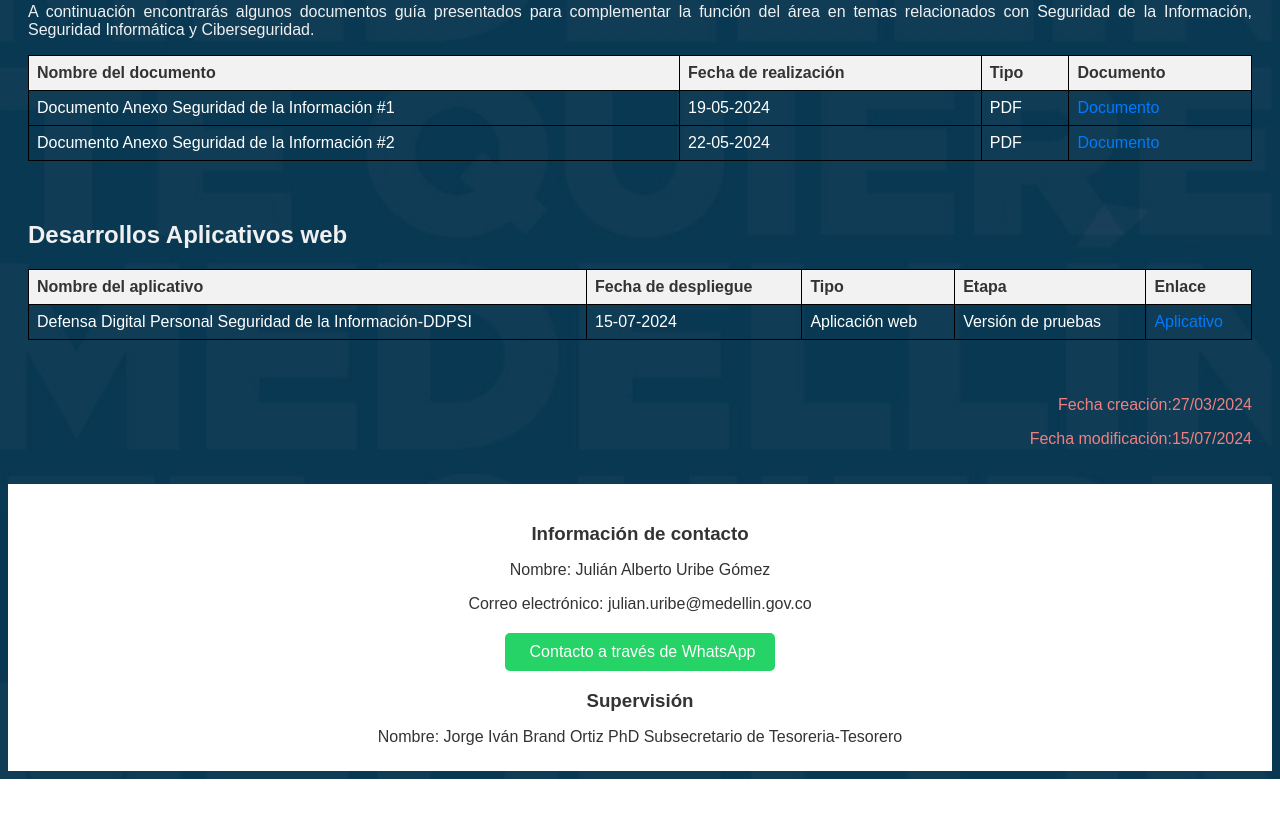
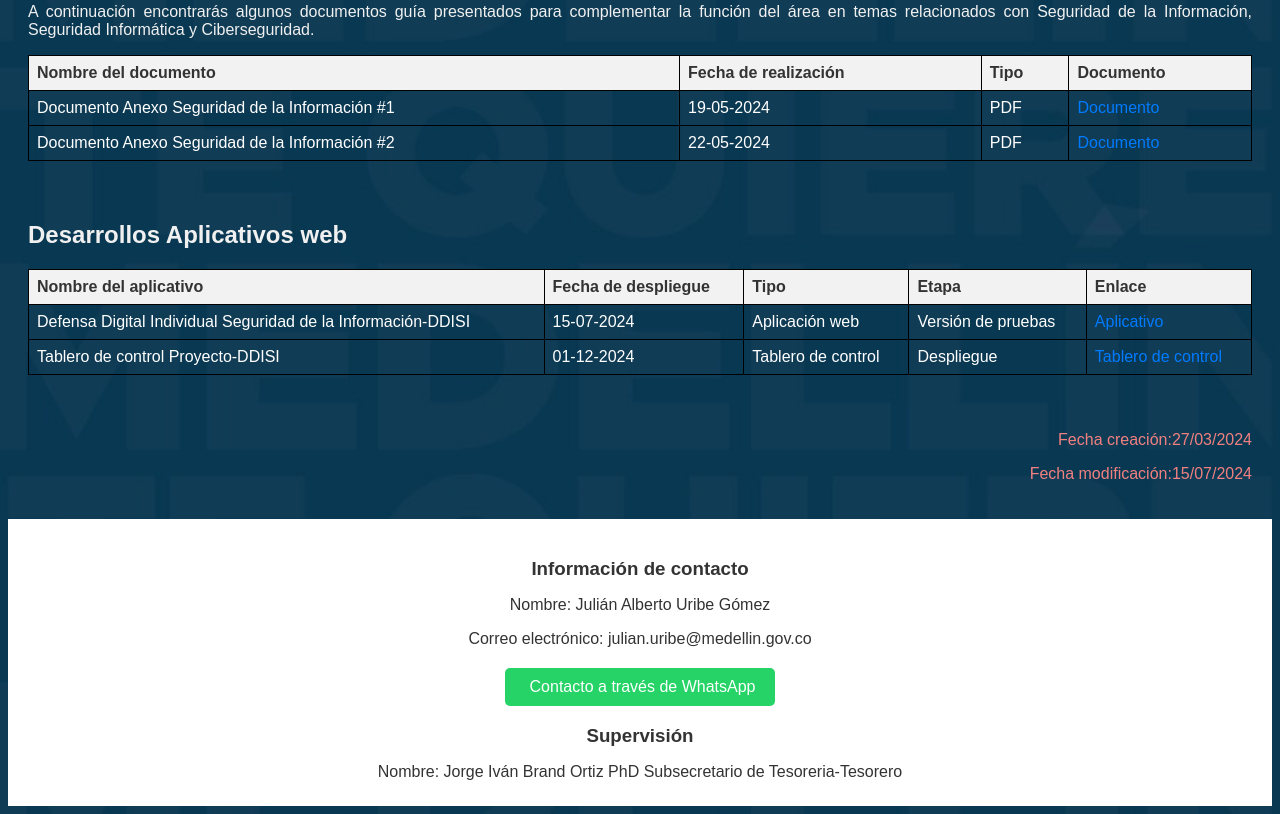
Before and after one commit to tesoreriahub/tesoreria, a plain HTML site: page control.html in a window 1280 px wide. Shown: the part 597-1411 px from the top of the page. Before the commit the page ends 1376 px from the top, so only its background shows below. Drawn offline with Linux system fonts and the light colour scheme.

Commit message:
Update control.html

```diff
--- a/control.html
+++ b/control.html
@@ -84,11 +84,18 @@
               <th>Enlace</th>
             </tr>
             <tr>
-                <td>Defensa Digital Personal Seguridad de la Información-DDPSI</td>
+                <td>Defensa Digital Individual Seguridad de la Información-DDISI</td>
                 <td>15-07-2024</td>
                 <td>Aplicación web</td>
                 <td>Versión de pruebas</td>
-                <td><a href="https://tesoreriahub.github.io/DDPSI/" target="_blank">Aplicativo</a></td>
+                <td><a href="https://tesoreriahub.github.io/DDISI/" target="_blank">Aplicativo</a></td>
+            </tr>
+             <tr>
+                <td>Tablero de control Proyecto-DDISI</td>
+                <td>01-12-2024</td>
+                <td>Tablero de control</td>
+                <td>Despliegue</td>
+                <td><a href="https://lookerstudio.google.com/s/oxh6IzWsNv8" target="_blank">Tablero de control</a></td>
             </tr>
         </table>
     </section>
```
